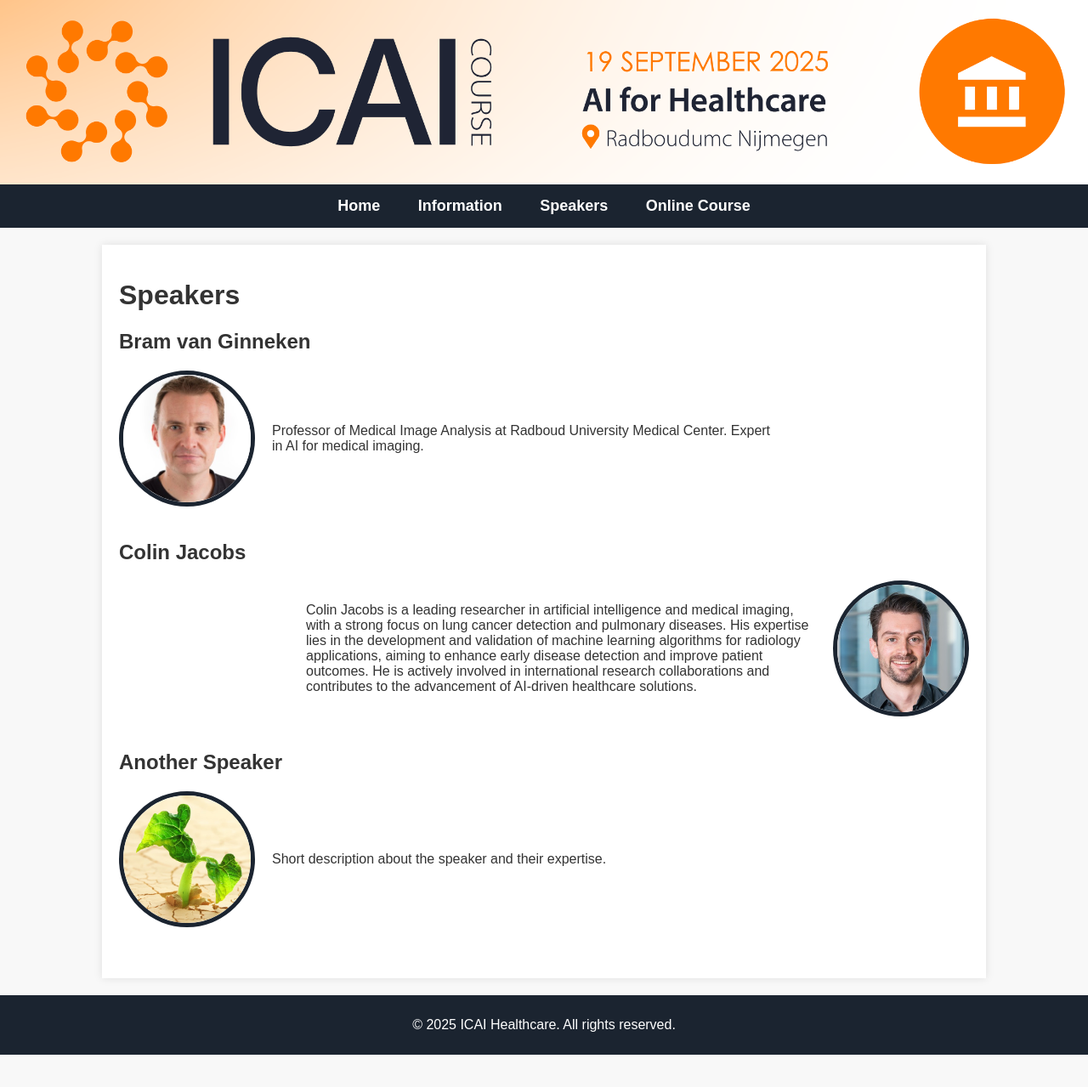
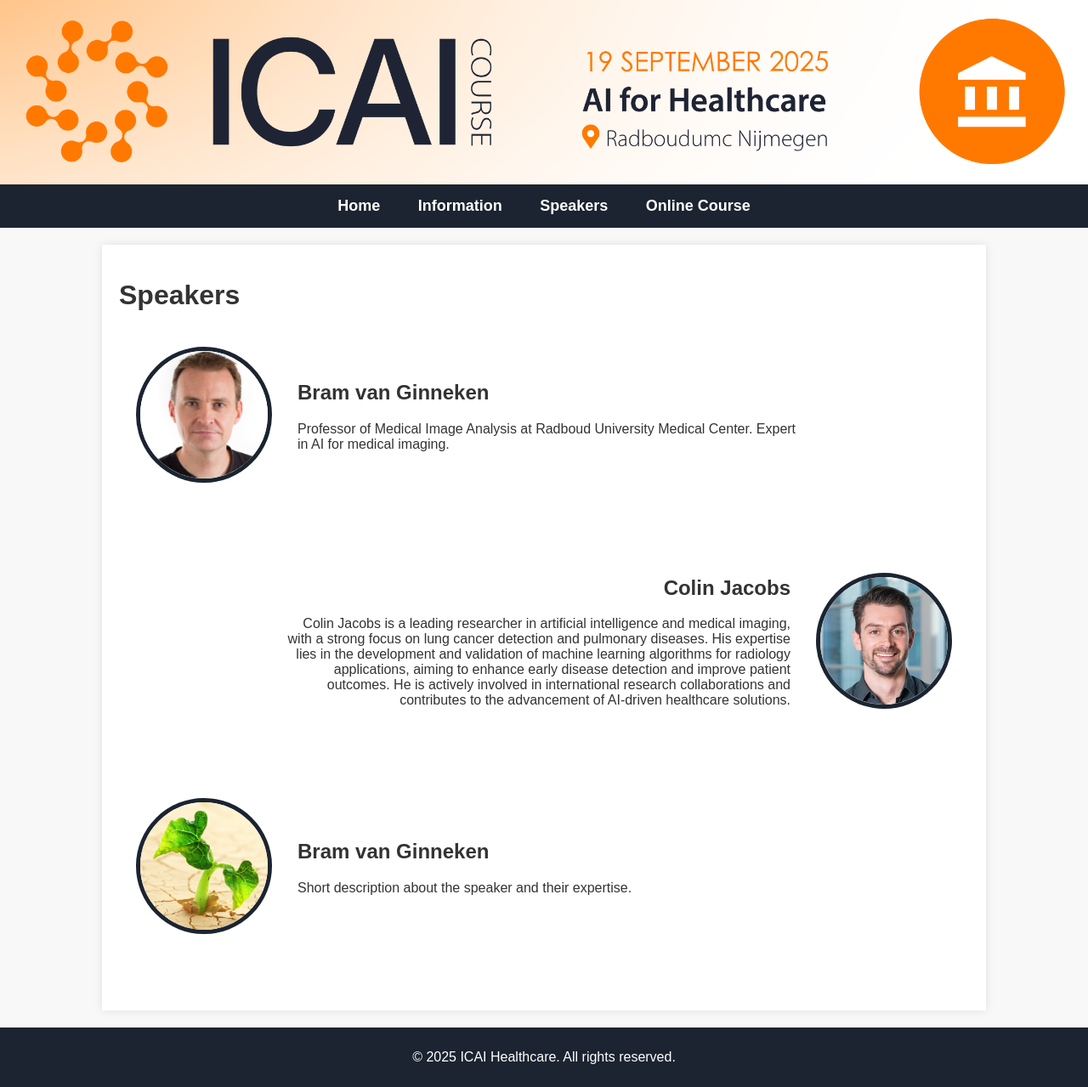
Before and after one commit to marliebesouw/marliebesouw.github.io, a Jekyll site: the page built from speakers.md, in a window 1280 px wide. Shown: the whole page at 85% size. Built offline with Jekyll 4.4.1, drawn with Linux system fonts in a browser that asks for light colours; before the commit the page ends 1241 px from its top, so only the background shows below that.

Commit message:
updated speaker section with improved layout

```diff
--- a/assets/css/style.css
+++ b/assets/css/style.css
@@ -133,8 +133,9 @@
 .speaker {
     display: flex;
     align-items: center;
-    gap: 20px; /* Space between image and text */
-    margin-bottom: 40px; /* Space between speakers */
+    gap: 30px; /* Space between image and text */
+    margin-bottom: 50px; /* Space between speakers */
+    padding: 20px
 }
 
 .speaker img {
@@ -146,6 +147,7 @@
 }
 
 .speaker-info {
+    flex: 1;
     max-width: 600px;
 }
 
@@ -157,4 +159,5 @@
 /* Alternate: Image on the Right */
 .speaker.right {
     flex-direction: row-reverse;
+    text-align: right;
 }
--- a/speakers.md
+++ b/speakers.md
@@ -5,26 +5,29 @@
 
 # Speakers
 
-## Bram van Ginneken
+
 <div class="speaker left">
     <img src="{{ site.baseurl }}/assets/img/Bram_van_Ginneken.jpg" alt="Bram van Ginneken">
     <div class="speaker-info">
-        <p>Professor of Medical Image Analysis at Radboud University Medical Center. Expert in AI for medical imaging.</p>
+       <h2>Bram van Ginneken</h2>
+       <p>Professor of Medical Image Analysis at Radboud University Medical Center. Expert in AI for medical imaging.</p>
     </div>
 </div>
 
-## Colin Jacobs
+
 <div class="speaker right">
     <img src="{{ site.baseurl }}/assets/img/Colin_Jacobs.jpg" alt="Another Speaker">
     <div class="speaker-info">
+        <h2>Colin Jacobs</h2>
         <p> Colin Jacobs is a leading researcher in artificial intelligence and medical imaging, with a strong focus on lung cancer detection and pulmonary diseases. His expertise lies in the development and validation of machine learning algorithms for radiology applications, aiming to enhance early disease detection and improve patient outcomes. He is actively involved in international research collaborations and contributes to the advancement of AI-driven healthcare solutions.  </p>
     </div>
 </div>
 
-## Another Speaker
+
 <div class="speaker left">
     <img src="{{ site.baseurl }}/assets/img/another-speaker.png" alt="Another Speaker">
     <div class="speaker-info">
+        <h2>Bram van Ginneken</h2>
         <p>Short description about the speaker and their expertise.</p>
     </div>
 </div>
```
